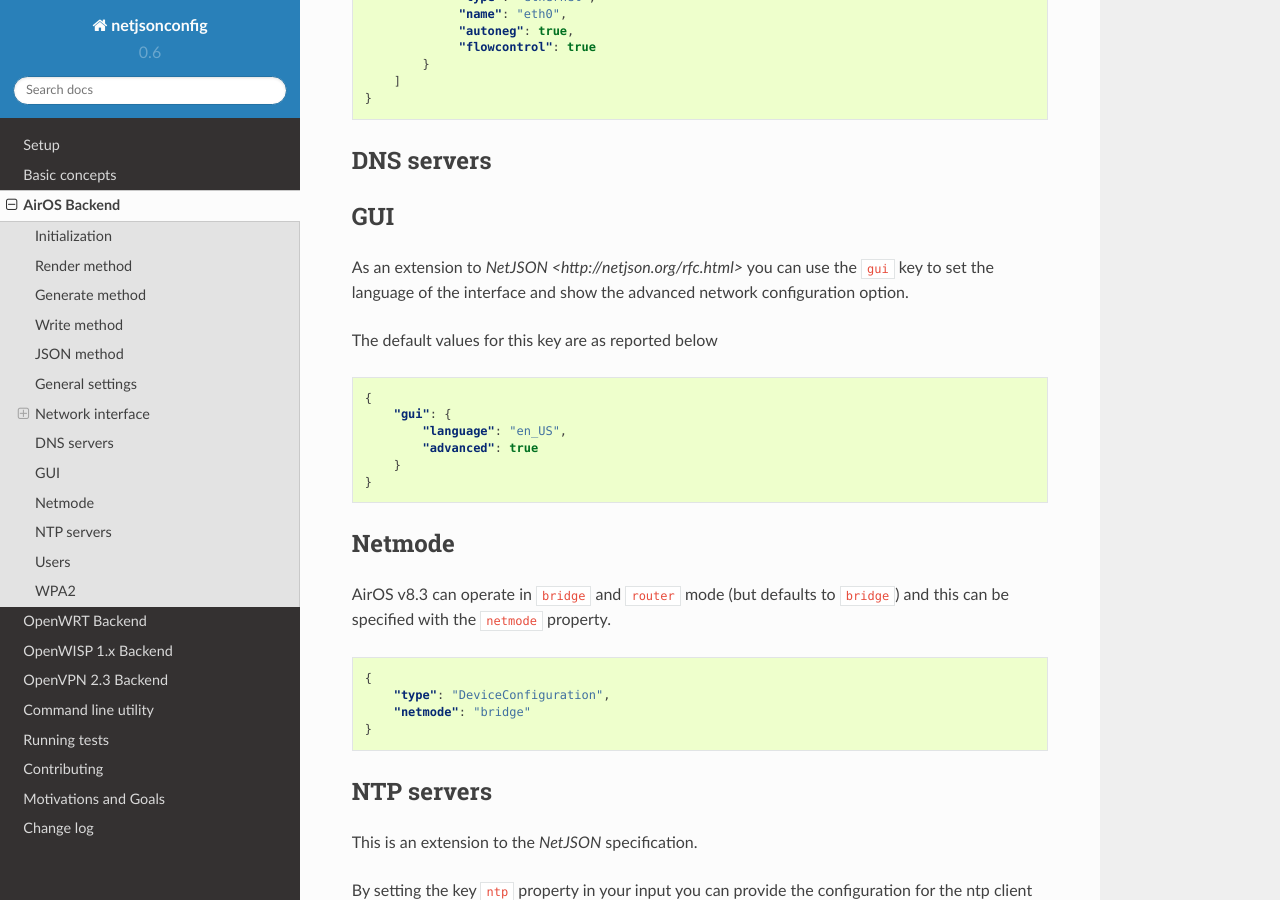
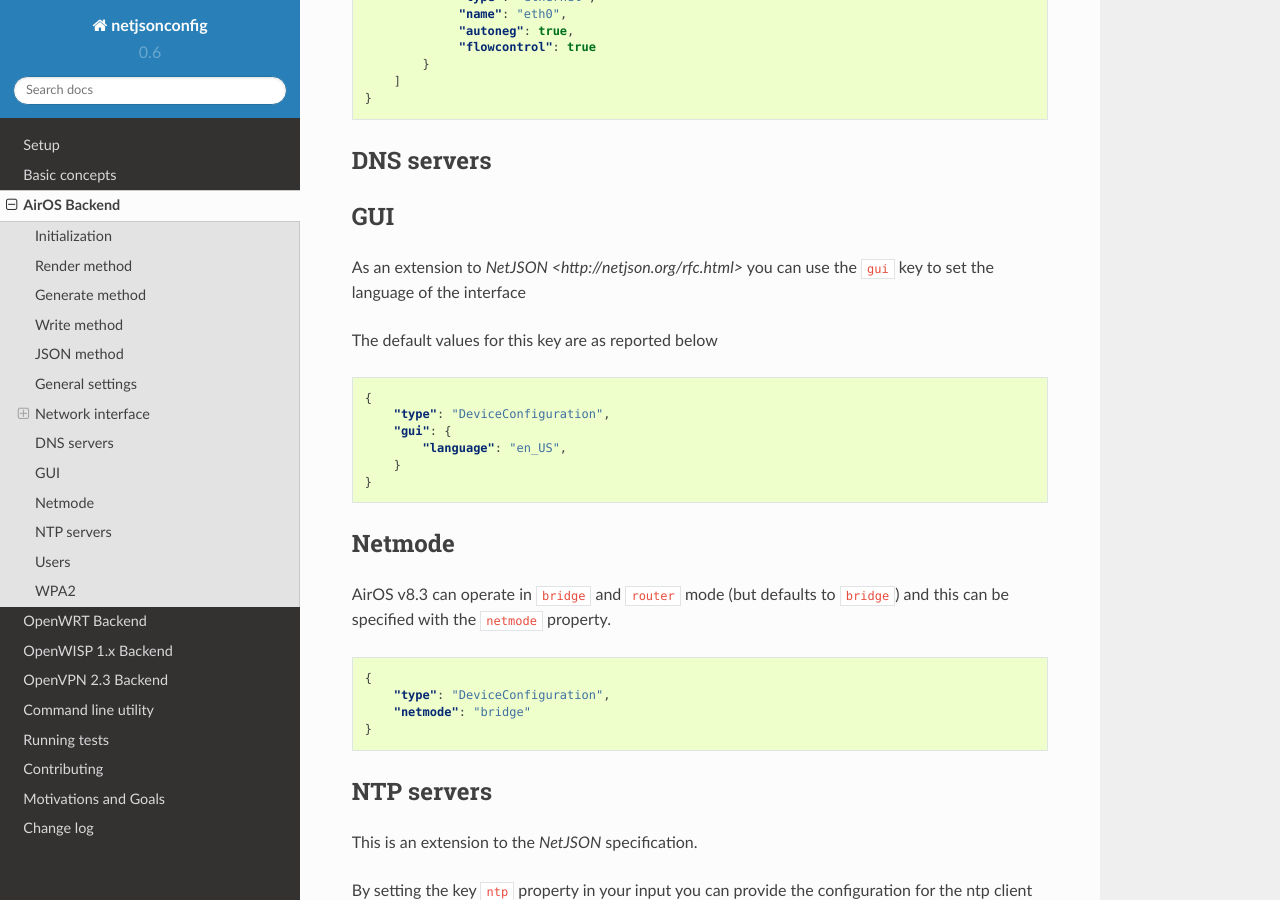
Before and after one commit to openwisp/netjsonconfig, a Sphinx documentation site: the page built from docs/source/backends/airos.rst, in a window 1280 px wide and 900 px high, scrolled down 2884 px. Built offline with Sphinx 7.4.7 and the Read the Docs theme 2.0.0, drawn with Linux system fonts in a browser that asks for light colours; some of the changed text lies outside the part shown.

Commit message:
[airos] updated documentation for gui property

```diff
--- a/docs/source/backends/airos.rst
+++ b/docs/source/backends/airos.rst
@@ -133,16 +133,16 @@ DNS servers
 GUI
 ---
 
-As an extension to `NetJSON <http://netjson.org/rfc.html>` you can use the ``gui`` key to set the language of the interface and show the advanced network configuration option.
+As an extension to `NetJSON <http://netjson.org/rfc.html>` you can use the ``gui`` key to set the language of the interface
 
 The default values for this key are as reported below
 
 .. code-block:: json
 
     {
+        "type": "DeviceConfiguration",
         "gui": {
             "language": "en_US",
-            "advanced": true
         }
     }
 
@@ -286,4 +286,3 @@ use this snippet to set to no encryption
                  }
             }
     }
-Leaving the `NetJSON Encryption object <http://netjson.org/rfc.html#rfc.section.5.4.2.1>` empty defaults to no encryption at all.
```
